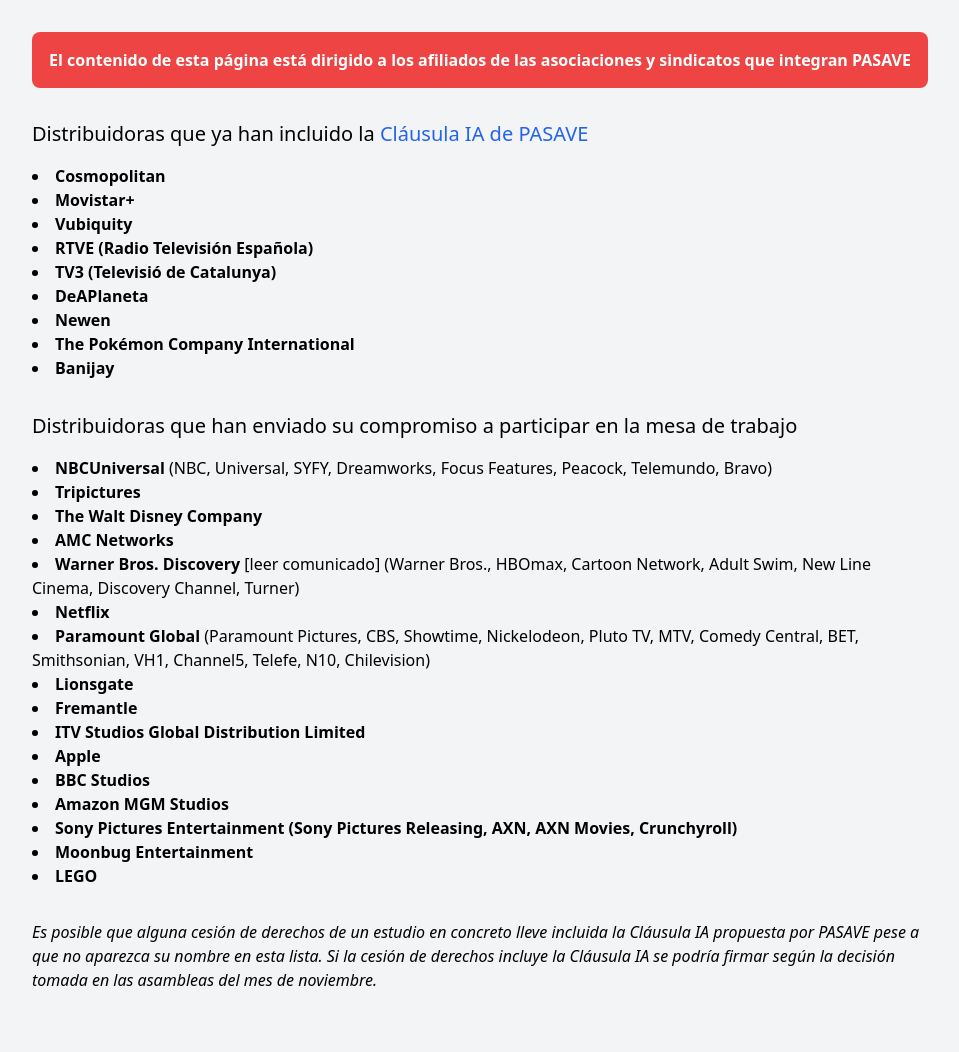
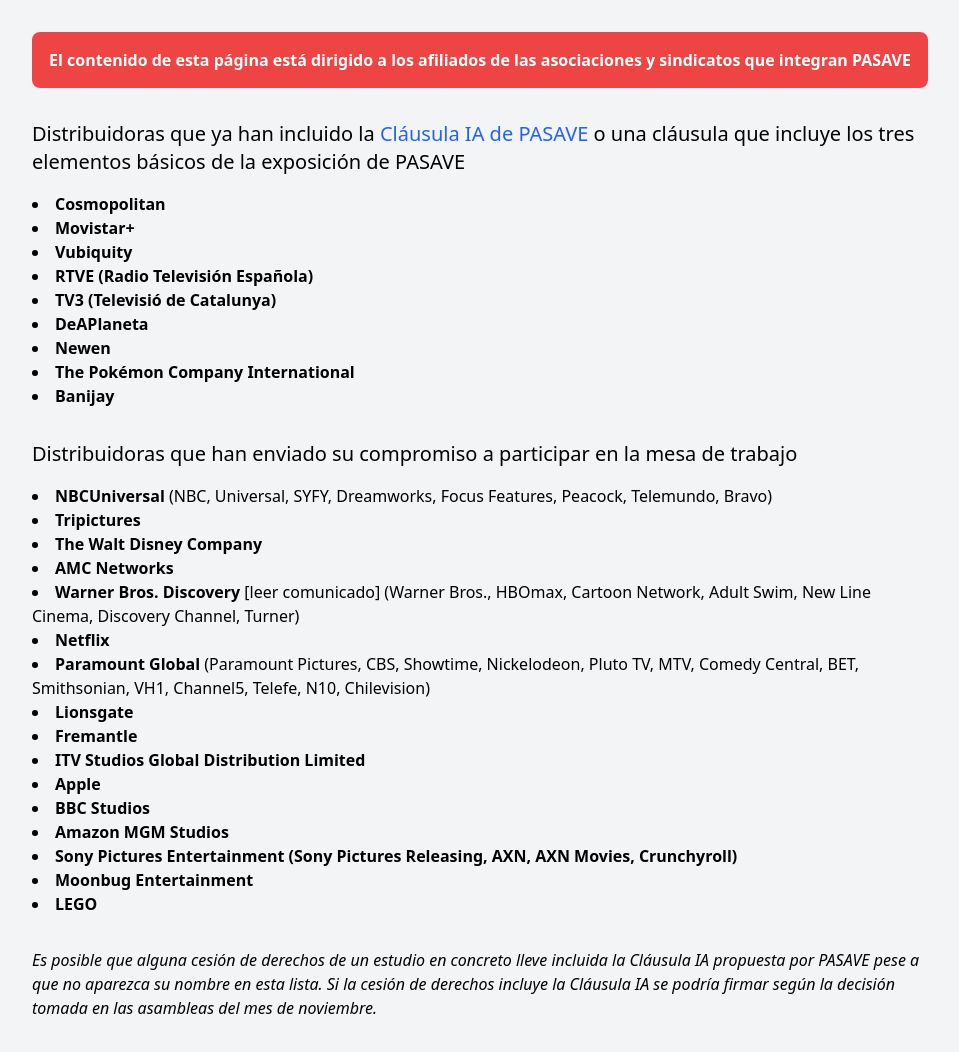
Before and after one commit to mutsuda/pasave.github.io, a Jekyll site: the page built from oklist.md, in a window 1280 px wide. Shown: the whole page, without its empty margins (160-1119 px from the left). Built offline with Jekyll 4.4.1, drawn with Linux system fonts in a browser that asks for light colours; before the commit the page ends 1024 px from its top, so only the background shows below that.

```diff
--- a/oklist.md
+++ b/oklist.md
@@ -6,7 +6,7 @@
 
 <div class="bg-red-500 px-4 py-4 mb-8 text-white text-center font-bold rounded-lg">El contenido de esta página está dirigido a los afiliados de las asociaciones y sindicatos que integran PASAVE</div>
 
-<div class="text-xl pb-4">Distribuidoras que ya han incluido la <a href="/clausula" class="font-medium text-blue-600 dark:text-blue-500 hover:underline">Cláusula IA de PASAVE</a></div>
+<div class="text-xl pb-4">Distribuidoras que ya han incluido la <a href="/clausula" class="font-medium text-blue-600 dark:text-blue-500 hover:underline">Cláusula IA de PASAVE</a> o una cláusula que incluye los tres elementos básicos de <a href="https://pasave.org/assets/files/exp_es.pdf">la exposición de PASAVE</a></div>
 <ul class="list-disc list-inside">
 	<li class="font-bold">Cosmopolitan</li>
 	<li class="font-bold">Movistar+</li>
```
